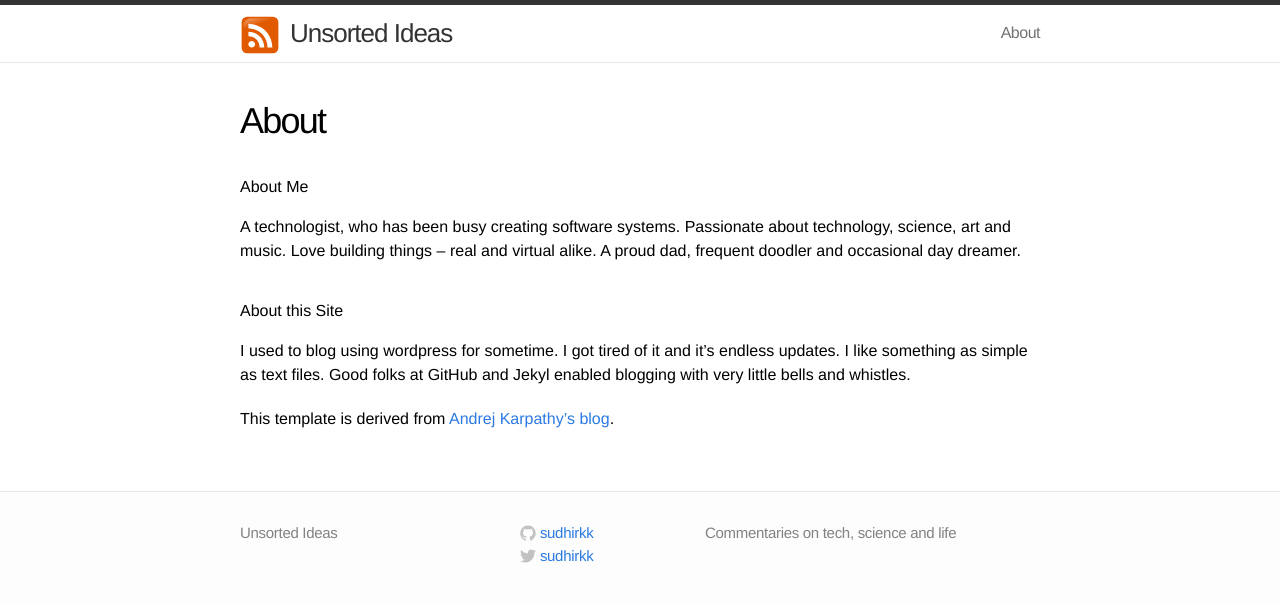
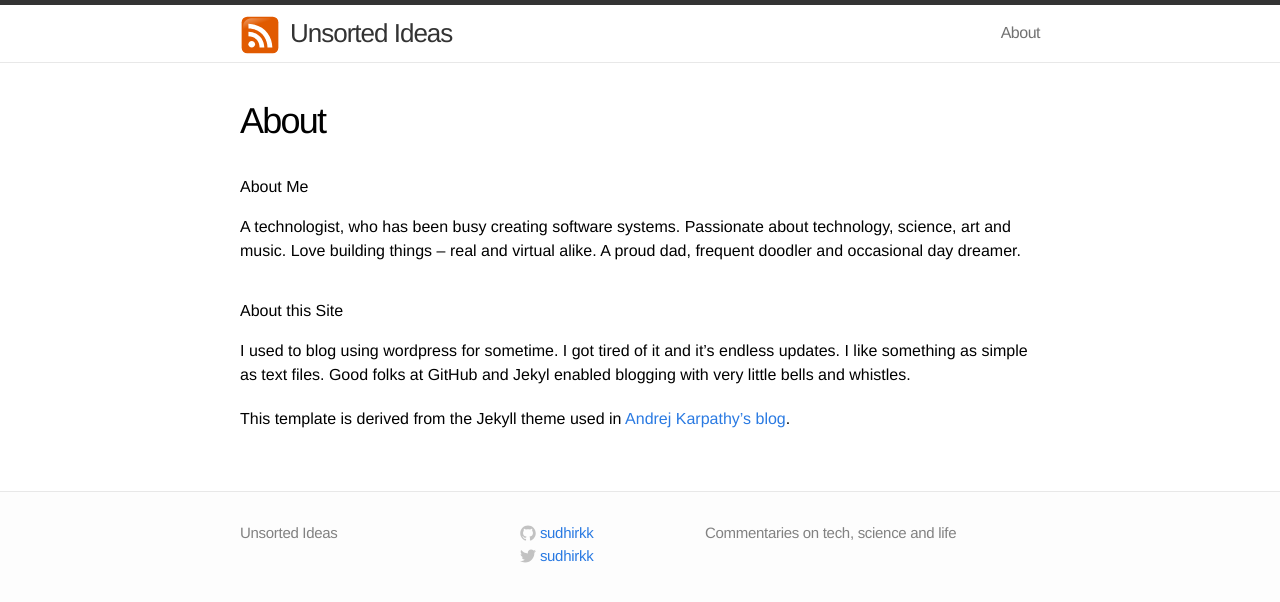
Before and after one commit to sudhirkk/sudhirkk.github.io, a Jekyll site: the page built from about.md, in a window 1280 px wide. Shown: the top 602 px of the page. Built offline with Jekyll 4.4.1, drawn with Linux system fonts in a browser that asks for light colours.

Commit message:
Update about.md

```diff
--- a/about.md
+++ b/about.md
@@ -11,4 +11,4 @@ A proud dad, frequent doodler and occasional day dreamer.
 # About this Site
 I used to blog using wordpress for sometime. I got tired of it and it's endless updates. I like something as simple as text files. Good folks at GitHub and Jekyl enabled blogging with very little bells and whistles.
 
-This template is derived from [Andrej Karpathy's blog](http://karpathy.github.io/).
+This template is derived from the Jekyll theme used in [Andrej Karpathy's blog](http://karpathy.github.io/).
```
